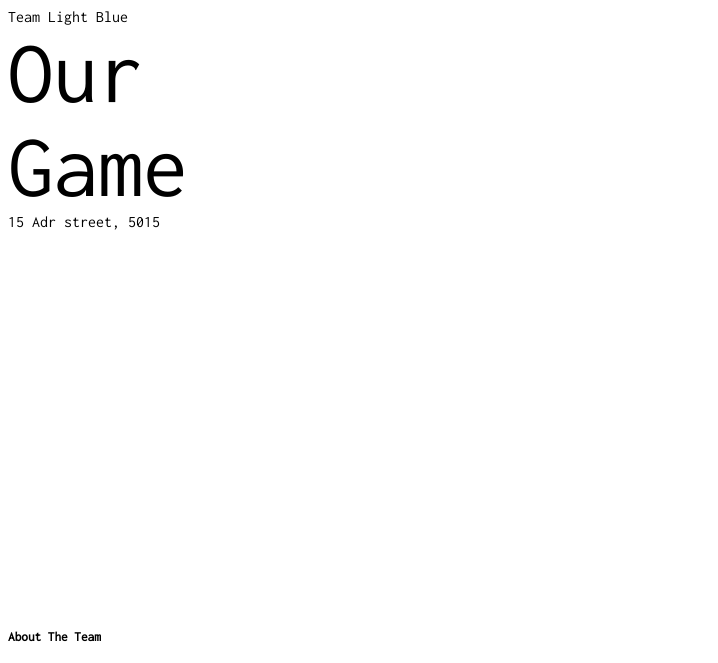
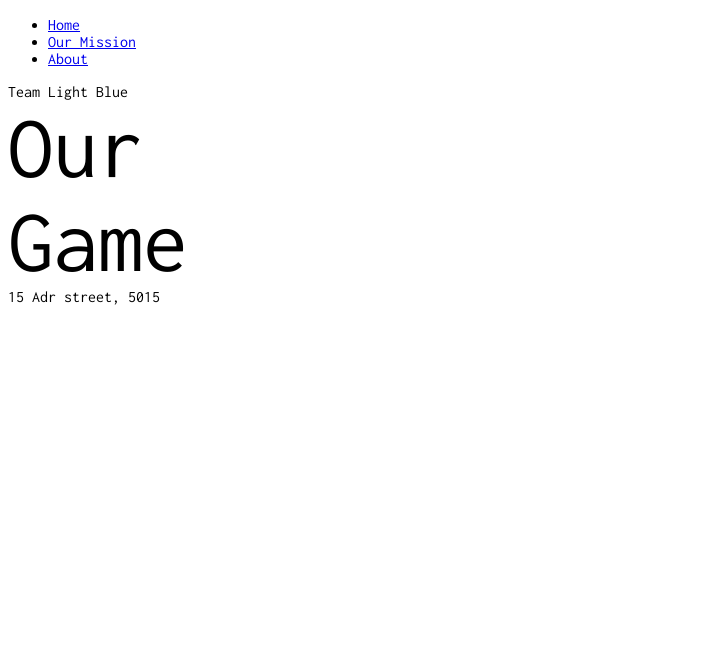
Before and after one commit to RayanEssaad/Game, a plain HTML site: page index.html in a window 1280 px wide. Shown: the top 663 px of the page, without its empty margins (0-718 px from the left). Drawn offline with Linux system fonts and the light colour scheme.

Commit message:
Update index.html

```diff
--- a/index.html
+++ b/index.html
@@ -1,6 +1,12 @@
 <!DOCTYPE html>
 <html>
 <head>
+<ul>
+  <li><a href="default.asp">Home</a></li>
+  <li><a href="mission.asp">Our Mission</a></li>
+  <li><a href="about.asp">About</a></li>
+</ul>
+
 <title>Our Game</title>
 <meta charset="UTF-8">
 <meta name="viewport" content="width=device-width, initial-scale=1">
```
